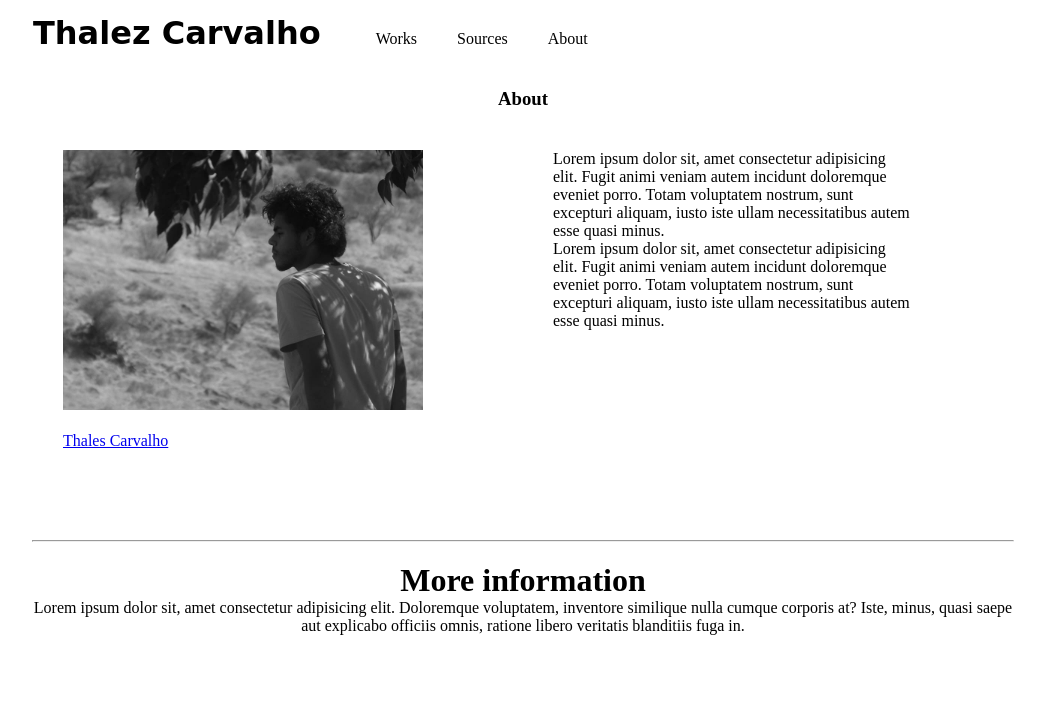
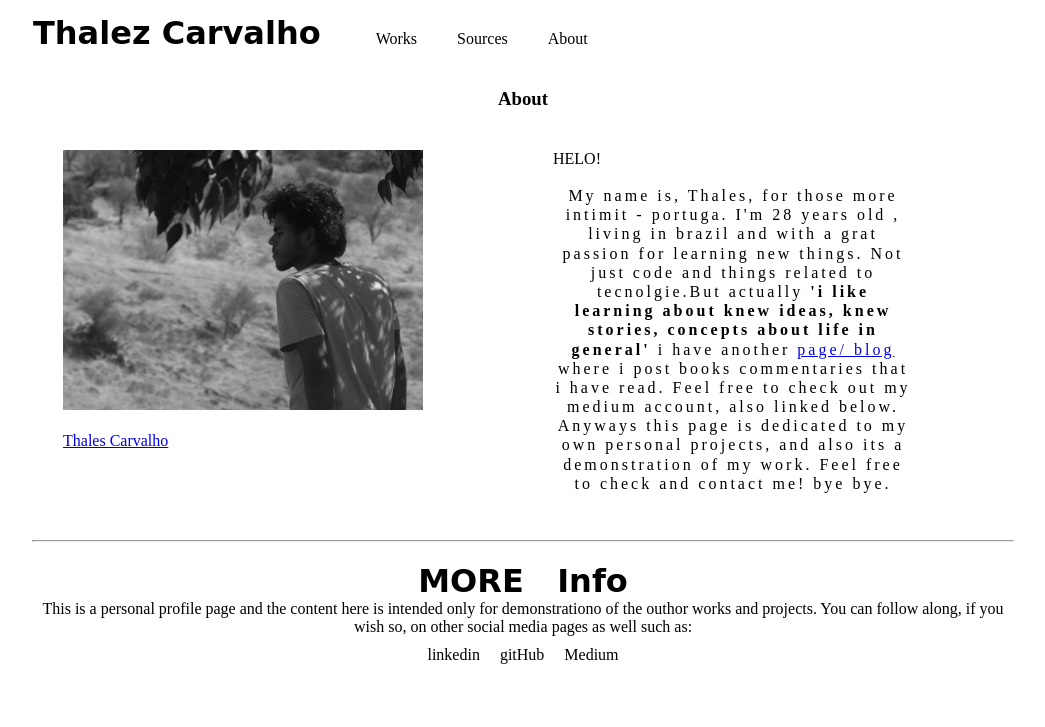
Before and after one commit to SouzaThalez/Portifolio-webPage, a plain HTML site: page about.html in a window 1280 px wide. Shown: the whole page, without its empty margins (117-1162 px from the left). Drawn offline with Linux system fonts and the light colour scheme; a web font is replaced by a local one.

Commit message:
updated texts

```diff
--- a/Styles/_footer.scss
+++ b/Styles/_footer.scss
@@ -1,3 +1,6 @@
+#footer-title {
+  font-family: "Comforter Brush", cursive;
+}
 .footer {
   width: 980px;
   margin: auto;
@@ -7,3 +10,19 @@
 .footer-content {
   text-align: center;
 }
+.social-media-links {
+  list-style: none;
+  display: flex;
+  justify-content: center;
+  .links {
+    padding: 10px;
+  }
+  .links a {
+    text-decoration: none;
+    color: black;
+  }
+  .links a:hover {
+    color: rgb(173, 55, 55);
+    text-transform: uppercase;
+  }
+}
--- a/Styles/_header.scss
+++ b/Styles/_header.scss
@@ -11,6 +11,9 @@
   position: sticky;
   top: 0;
   margin-left: 35px;
+}
+#page-name {
+  font-family: "Comforter Brush", cursive;
 }
 #main-menu-list {
   width: 200px;
--- a/Styles/aboutStyle.scss
+++ b/Styles/aboutStyle.scss
@@ -47,6 +47,11 @@ body {
   position: absolute;
   bottom: -40px;
 }
+.about-paragraph {
+  letter-spacing: 3px;
+  text-align: center;
+  line-height: 1.2;
+}
 .content {
   width: 350px;
   margin: auto;
--- a/Styles/style.scss
+++ b/Styles/style.scss
@@ -6,9 +6,6 @@ body {
   background-color: #ffffff;
 }
 
-#page-name {
-  font-family: "Comforter Brush", cursive;
-}
 @import "./header";
 @import "./footer";
 @import "./variables";
--- a/about.html
+++ b/about.html
@@ -31,10 +31,20 @@
             </div>
             <div class="colums">
                 <div class="boxes">
-                   <p>Lorem ipsum dolor sit, amet consectetur adipisicing elit. Fugit animi veniam autem incidunt doloremque eveniet porro.
-                        Totam voluptatem nostrum, sunt excepturi aliquam, iusto iste ullam necessitatibus autem esse quasi minus.</p>
-                        <p>Lorem ipsum dolor sit, amet consectetur adipisicing elit. Fugit animi veniam autem incidunt doloremque eveniet porro.
-                            Totam voluptatem nostrum, sunt excepturi aliquam, iusto iste ullam necessitatibus autem esse quasi minus.</p>
+                   <p style="font-family: 'Times New Roman', Times, serif;">HELO!</p>
+                   <br>
+                   <p class="about-paragraph">My name is, Thales, for those more intimit - portuga.
+                       I'm 28 years old , living in brazil and with a grat passion for
+                       learning new things. Not just code and things related to tecnolgie.But
+                        actually <strong>'i like learning about knew ideas, knew stories, concepts about life in general'</strong>
+                        i have another <a href="#">page/ blog</a> where i post books commentaries that i have read.
+                        Feel free to check out my medium account, also linked below.
+                        Anyways this page is dedicated to my own personal projects, and also its a demonstration
+                        of my work.
+                        Feel free to check and contact me!
+                        bye bye.
+
+                   </p>
                 </div>
             </div>
         </div>
@@ -42,10 +52,14 @@
     <hr id='bar-line'>
     <div class="footer">
         <div class="footer-content">
-            <h1>More information</h1>
-            <p>Lorem ipsum dolor sit, amet consectetur adipisicing elit.
-                Doloremque voluptatem, inventore similique nulla cumque corporis at? Iste, minus,
-                quasi saepe aut explicabo officiis omnis, ratione libero veritatis blanditiis fuga in.
+            <h1 id="footer-title">MORE &nbsp; Info</h1>
+            <p>This is a personal profile page and the content here is intended only for demonstrationo of the outhor works and projects.
+                You can follow along, if you wish so, on other social media pages as well such as:
+                <ul class="social-media-links">
+                    <li class="links"><a href="#">linkedin</a></li>
+                    <li class="links"><a href="#">gitHub</a></li>
+                    <li class="links"><a href="#">Medium</a></li>
+                </ul>
             </p>
         </div>
     </div>
```
Also changed, not shown: index.html (+16 -6 lines), resources.html (+8 -4 lines), Styles/aboutStyle.css, Styles/resources.css, Styles/style.css, 3 other files.
